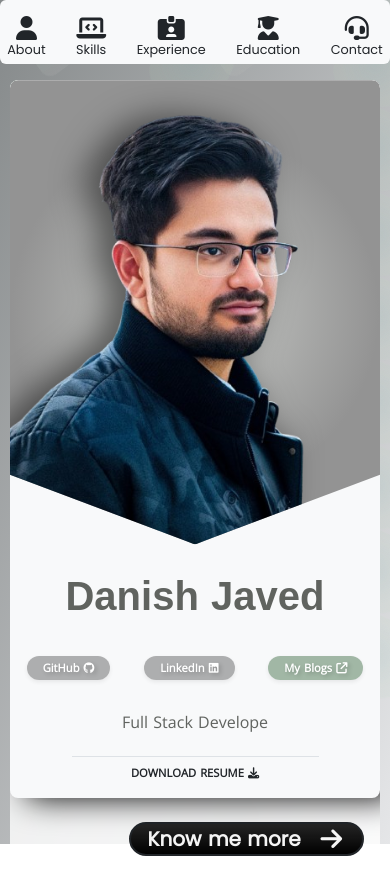
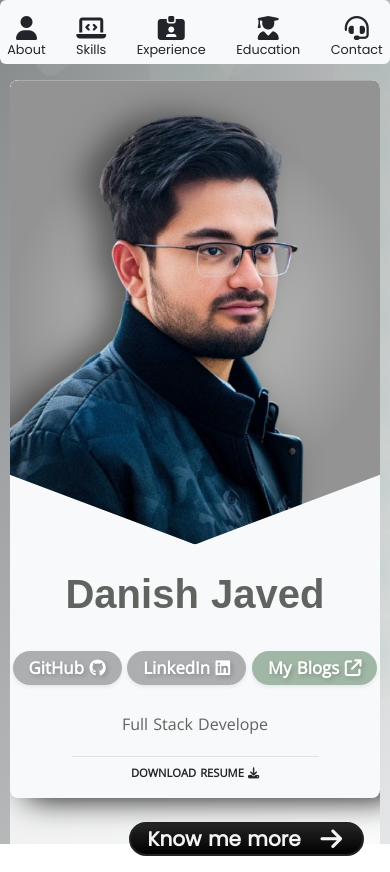
Before and after one commit to dev-danish-javed/portfolio, a React (Create React App) app: page / in a window 390 px wide. Built offline with nearby package versions, Linux system fonts and the light colour scheme; a web font is replaced by a local one.

Commit message:
minor patch

```diff
--- a/src/components/App_About.js
+++ b/src/components/App_About.js
@@ -12,10 +12,10 @@ const App_About = ({ activeRoute, handleMenuChange }) => {
     }
   }
   let aboutItems = [
-    new AboutItem("EXPERIENCE", "2 years"),
+    new AboutItem("EXPERIENCE", "5 years"),
     new AboutItem("PROFILE", "Java Full Stack Dev."),
     new AboutItem("RESIDENCE", "Noida, India"),
-    new AboutItem("AGE", "25 years"),
+    new AboutItem("AGE", "28 years"),
   ];
 
   aboutItems = aboutItems.map((item, index) => (
--- a/src/components/App_Profile_Card.js
+++ b/src/components/App_Profile_Card.js
@@ -45,7 +45,7 @@ class App_Profile_Card extends React.Component {
             ></img>
           </div>
           <div className='name text-nowrap text-truncate'>Danish Javed</div>
-          <div className='d-md-flex d-flex justify-content-around align-items-center py-2 fs-6'>
+          <div id ="tags" className='d-md-flex d-flex justify-content-around align-items-center py-2'>
             <a
                 id='github-link'
                 href='https://github.com/dev-danish-javed'
--- a/src/css/App_Profile_Card.css
+++ b/src/css/App_Profile_Card.css
@@ -63,6 +63,9 @@
         font-size: 3em;
         padding: 0 15px;
     }
+    #tags{
+        font-size: 1.5em;
+    }
 }
 
 @media all and (max-width:500px) {
```
